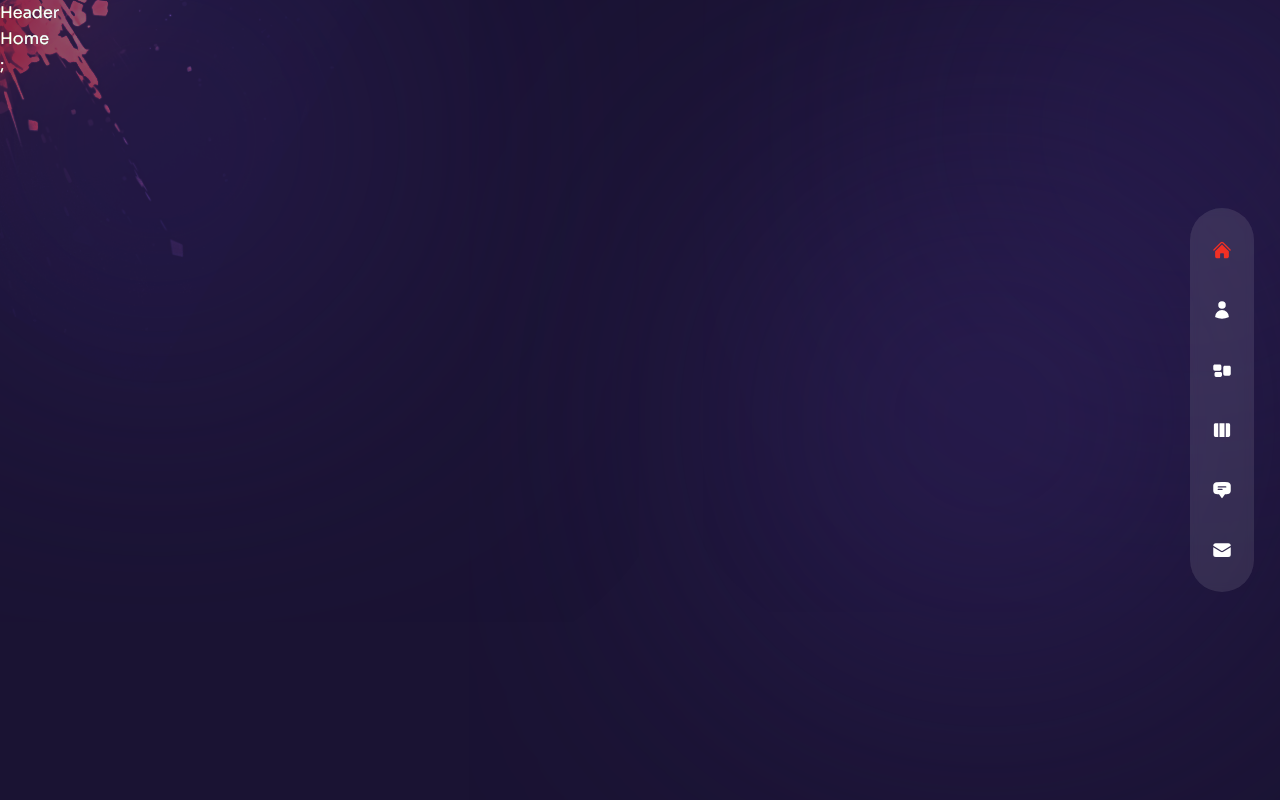
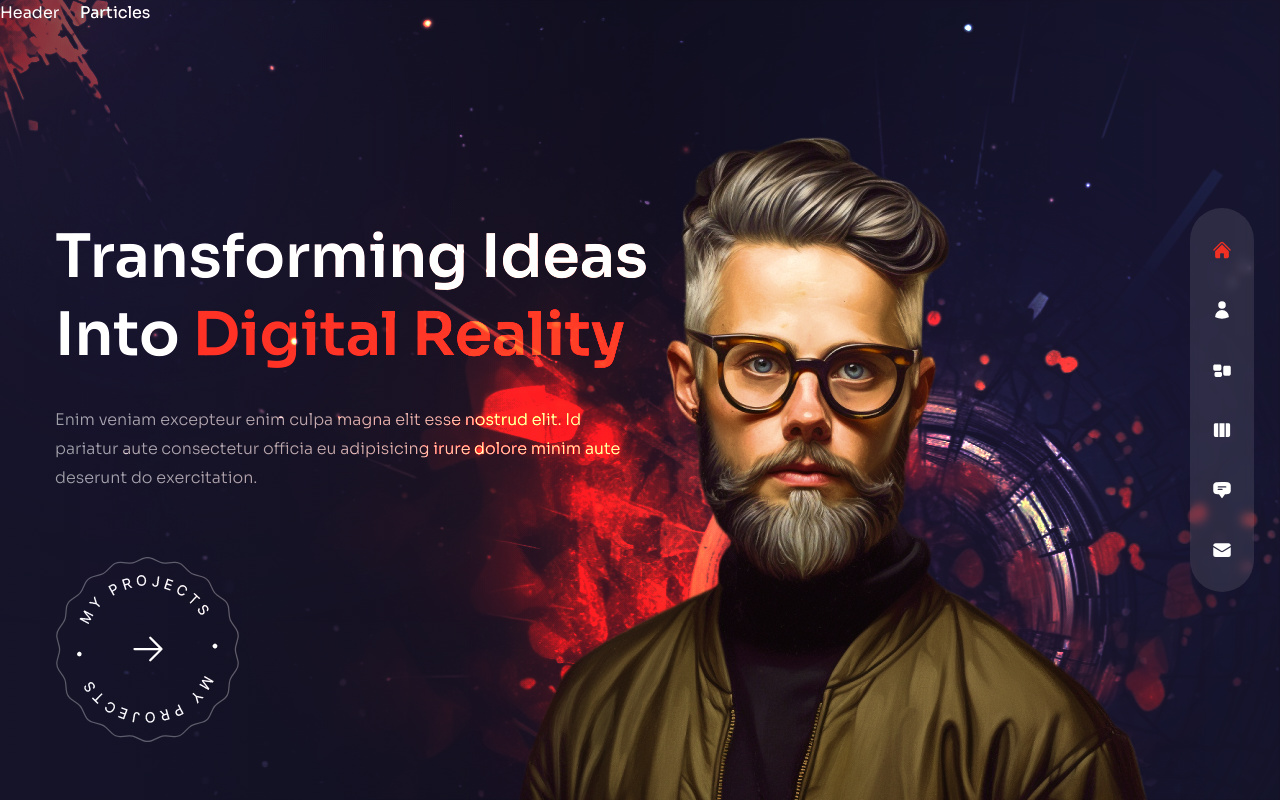
Before and after one commit to rodniegalvan/rodniegalvan, a Next.js app in the folder galvan-portfolio-starter-main/: page / in a window 1280 px wide. Built offline with nearby package versions, Linux system fonts and the light colour scheme.

Commit message:
Sept 1 2023

```diff
--- a/galvan-portfolio-starter-main/components/Avatar.js
+++ b/galvan-portfolio-starter-main/components/Avatar.js
@@ -1,5 +1,10 @@
+import Image from "next/image";
+
+
+
 const Avatar = () => {
-  return <div>Avatar</div>;
+  return (<div className="hidden xl:flex xl:max-w-none">
+    <Image src={'/avatar.png'} width={737} height={678} alt="My Picture" className="translate-z-0 w-full h-full"/></div>);
 };
 
 export default Avatar;
--- a/galvan-portfolio-starter-main/components/Header.js
+++ b/galvan-portfolio-starter-main/components/Header.js
@@ -1,5 +1,5 @@
 const Header = () => {
-  return <header>Header</header>;
+  return <header className="absolute z-30 w-full">Header</header>;
 };
 
 export default Header;
--- a/galvan-portfolio-starter-main/components/ProjectsBtn.js
+++ b/galvan-portfolio-starter-main/components/ProjectsBtn.js
@@ -1,5 +1,29 @@
+import Image from "next/image";
+
+//next link
+import Link from "next/link";
+
+//icons
+import { HiArrowRight } from "react-icons/hi2";
+
 const ProjectsBtn = () => {
-  return <div>Project Btn</div>;
+  return (
+    <div className="mx-auto xl:mx-0">
+      <Link
+        href={"/work"}
+        className="relative w-[185px] h-[185px] flex justify-center items-center bg-circleStar bg-cover bg-center bg-no-repeat group"
+      >
+        <Image
+          src={"/rounded-text.png"}
+          width={141}
+          height={148}
+          alt="Project Button"
+          className="animate-spin-slow w-full h-full max-w-[141px] max-h-[148px]"
+        />
+        <HiArrowRight className="absolute text-4xl group-hover:translate-x-2 transition-all duration-300"/>
+      </Link>
+    </div>
+  );
 };
 
 export default ProjectsBtn;
--- a/galvan-portfolio-starter-main/components/Transition.js
+++ b/galvan-portfolio-starter-main/components/Transition.js
@@ -1,7 +1,46 @@
+import { motion } from "framer-motion";
+
+const transitionVariants = {
+  initial: {
+    x: "100%",
+    withd: "100%",
+  },
+  animate: {
+    x: "0%",
+    withd: "0%",
+  },
+  exit: {
+    x: ["0%", "100%"],
+    withd: ["0%", "100%"],
+  },
+};
 const Transition = () => {
   return (
     <>
-      <div>Transition</div>
+      <motion.div
+        className="fixed top-0 bottom-0 right-full w-screen h-screen z-30 bg-[#2e2257]"
+        variants={transitionVariants}
+        initial="initial"
+        animate="animate"
+        exit="exit"
+        transition={{ delay: 0.2, duration: 0.6, ease: "easeInOut" }}
+      ></motion.div>
+      <motion.div
+        className="fixed top-0 bottom-0 right-full w-screen h-screen z-20 bg-[#3b2d71]"
+        variants={transitionVariants}
+        initial="initial"
+        animate="animate"
+        exit="exit"
+        transition={{ delay: 0.4, duration: 0.6, ease: "easeInOut" }}
+      ></motion.div>
+      <motion.div
+        className="fixed top-0 bottom-0 right-full w-screen h-screen z-10 bg-[#4b3792]"
+        variants={transitionVariants}
+        initial="initial"
+        animate="animate"
+        exit="exit"
+        transition={{ delay: 0.6, duration: 0.6, ease: "easeInOut" }}
+      ></motion.div>
     </>
   );
 };
--- a/galvan-portfolio-starter-main/pages/_app.js
+++ b/galvan-portfolio-starter-main/pages/_app.js
@@ -1,11 +1,23 @@
 import "../styles/globals.css";
 
+//components
 import Layout from "../components/Layout";
+import Transition from "../components/Transition";
+//router
+import { useRouter } from "next/router";
+//framer-motion
+import { AnimatePresence, animatePresence, motion } from "framer-motion";
 
 function MyApp({ Component, pageProps }) {
+  const router = useRouter();
   return (
     <Layout>
-      <Component {...pageProps} />;
+      <AnimatePresence mode="wait">
+        <motion.div key={router.route} className="h-full">
+          <Transition/>
+          <Component {...pageProps} />;
+        </motion.div>
+      </AnimatePresence>
     </Layout>
   );
 }
--- a/galvan-portfolio-starter-main/pages/index.js
+++ b/galvan-portfolio-starter-main/pages/index.js
@@ -1,5 +1,81 @@
+import Image from "next/image";
+
+//components
+import ParticleContainer from "../components/ParticlesContainer";
+import ProjectsBtn from "../components/ProjectsBtn";
+import Avatar from "../components/Avatar";
+
+//framer-motion
+import { motion } from "framer-motion";
+
+//variants
+import { fadeIn } from "../variants";
+import { Profiler } from "react";
+
 const Home = () => {
-  return <div>Home</div>;
+  return (
+    <div className="bg-primary/60 h-full">
+      {/* text */}
+      <div className="w-full h-full bg-gradient-to-r from-primary/10 via-black/30 to-black/10">
+        <div className="text-center flex flex-col justify-center xl:pt-40 xl:text-left h-full container mx-auto">
+          {/* title */}
+          <motion.h1
+            variants={fadeIn("down", 0.2)}
+            initial="hidden"
+            animate="show"
+            exit="hidden"
+            className="h1"
+          >
+            Transforming Ideas <br /> Into{" "}
+            <span className="text-accent">Digital Reality</span>
+          </motion.h1>
+          {/* subtitle */}
+          <motion.p
+            variants={fadeIn("down", 0.3)}
+            initial="hidden"
+            animate="show"
+            exit="hidden"
+            className="max-w-sm xl:max-w-xl mx-auto xl:mx-0 mb-10 xl:mb-16"
+          >
+            Enim veniam excepteur enim culpa magna elit esse nostrud elit. Id
+            pariatur aute consectetur officia eu adipisicing irure dolore minim
+            aute deserunt do exercitation.
+          </motion.p>
+          {/* btn */}
+          <div className="flex justify-center xl:hidden relative">
+            <ProjectsBtn />
+          </div>
+          <motion.div
+            variants={fadeIn("down", 0.4)}
+            initial="hidden"
+            animate="show"
+            exit="hidden"
+            className="hidden xl:flex"
+          >
+            <ProjectsBtn />
+          </motion.div>
+        </div>
+      </div>
+      {/* image */}
+      <div className="w-[1200px] h-full absolute right-0 bottom-0">
+        {/* bg-image */}
+        <div className="bg-none xl:bg-explosion xl:bg-cover xl:bg-right xl:bg-no-repeat w-full h-full absolute mix-blend-color-dodge translate-z-0"></div>
+        {/* Particles */}
+        <div>Particles</div>
+        {/* Avatar */}
+        <motion.div
+          variants={fadeIn("up", 0.5)}
+          initial="hidden"
+          animate="show"
+          exit="hidden"
+          transition={{ duration: 1, ease: "easeInOut" }}
+          className="w-full h-full max-w-[737px] max-h-[678px] absolute -bottom-32 lg:bottom-0 lg:right-[8%]"
+        >
+          <Avatar />
+        </motion.div>
+      </div>
+    </div>
+  );
 };
 
 export default Home;
```
